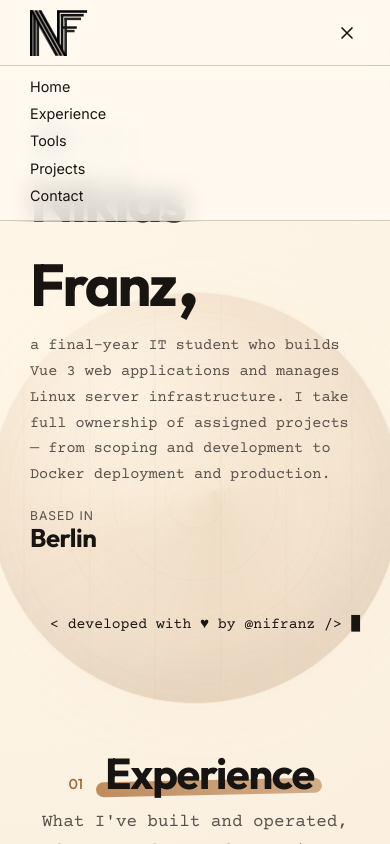
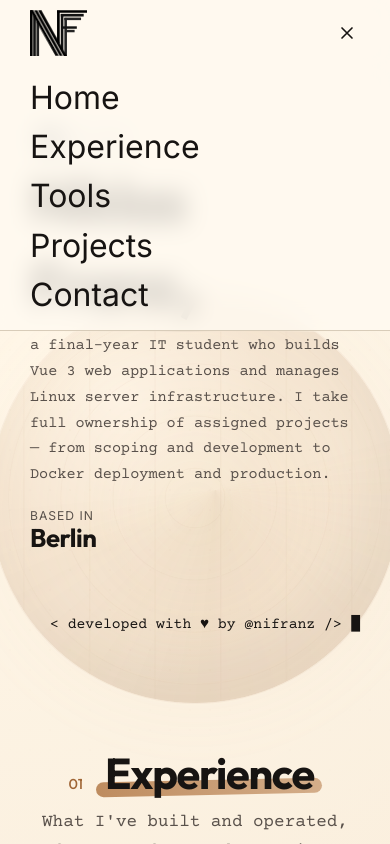
Before and after one commit to nifranz/homepage, a Vue app: page / in a window 390 px wide. Both pictures are taken after a click on the button "Toggle navigation". Shown: the top 844 px of the page. Built offline with nearby package versions, Linux system fonts and the light colour scheme; grey boxes are pictures that could not be loaded.

Commit message:
fix: override topbar link font size on mobile via correct selector

```diff
--- a/src/components/SiteHeader.vue
+++ b/src/components/SiteHeader.vue
@@ -189,7 +189,7 @@ function handleLogoKeydown(event) {
 
     <div class="topbar" :class="{ 'topbar--open': menuOpen }">
       <nav>
-        <a href="#hero" @click="menuOpen = false">Home</a>
+        <a href="#" @click.prevent="() => { scrollToTop(); menuOpen = false; }">Home</a>
         <a href="#expertise" @click="menuOpen = false">Experience</a>
         <a href="#tools" @click="menuOpen = false">Tools</a>
         <a href="#projects" @click="menuOpen = false">Projects</a>
--- a/src/style.css
+++ b/src/style.css
@@ -1437,6 +1437,10 @@ main {
     backdrop-filter: blur(12px);
     border-bottom: 1px solid var(--line);
     z-index: -1;
+  }
+
+  .site-header--open::before {
+    border-bottom: none;
   }
 
   .site-logo {
@@ -1480,6 +1484,10 @@ main {
     transform: translateY(0);
   }
 
+  .topbar a {
+    font-size: 2rem;
+  }
+
   .topbar nav {
     flex-direction: column;
     gap: 0.65rem;
```
Also changed, not shown: .claude/settings.local.json (added), 1 other file (tests, documents, lock files or other folders).
